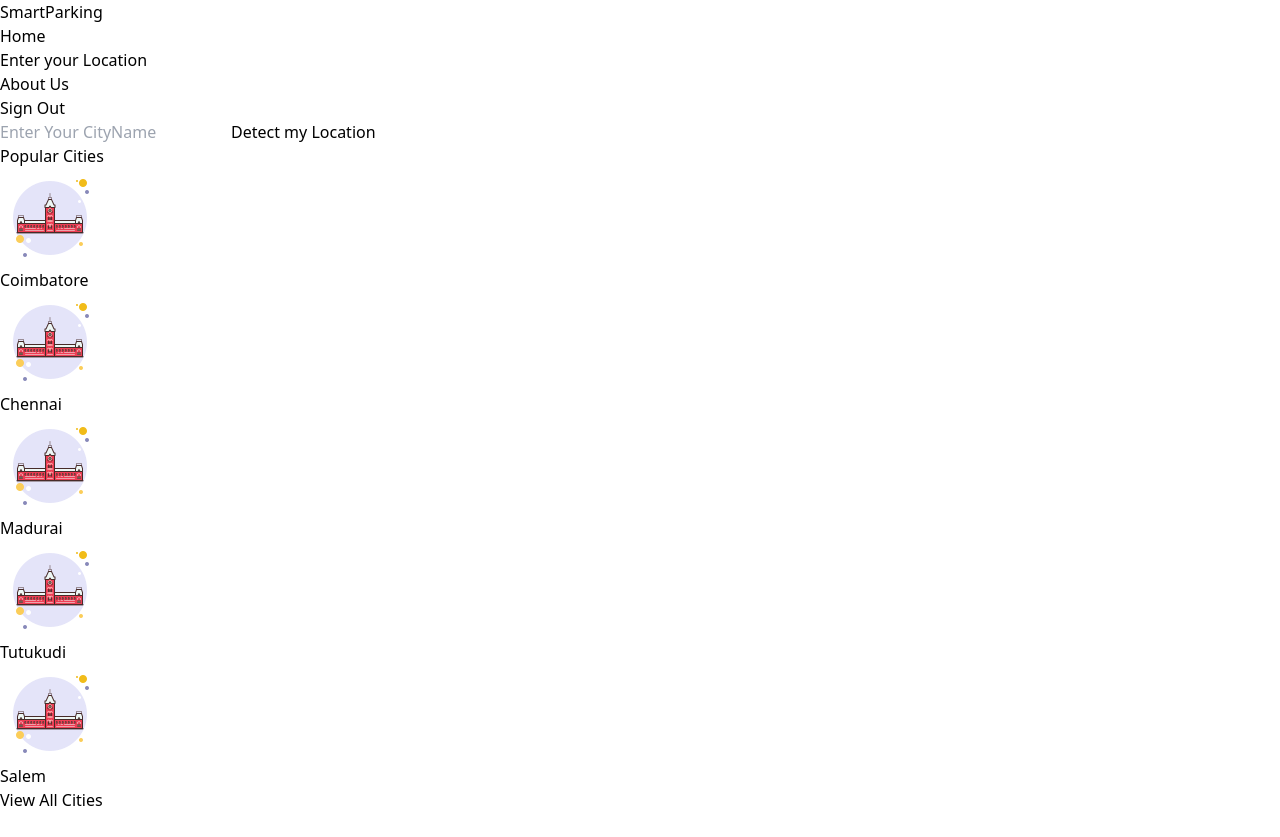
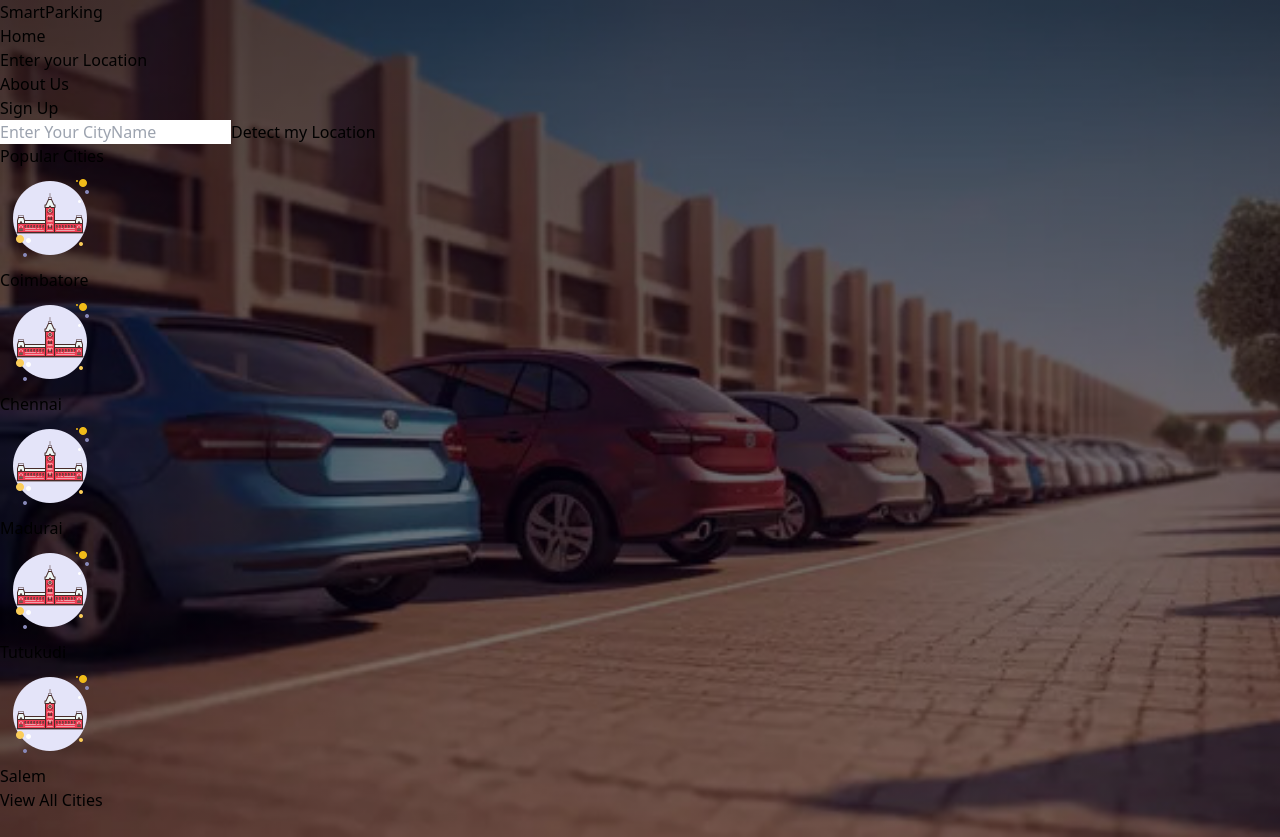
Before and after one commit to SanjaysudhanSivashunmugam/Smart-Park, a React (Vite) app: page / in a window 1280 px wide. Before the commit the page ends 812 px from the top, so only its background shows below. Built offline with nearby package versions, Linux system fonts and the light colour scheme.

Commit message:
Final Push

```diff
--- a/index.html
+++ b/index.html
@@ -6,7 +6,7 @@
     <link rel="icon" href="./src/assets/carparkingimg.png" alt="car" />
     <title>Smart Parking</title>
   </head>
-  <body class="box-border">
+  <body class="box-border hero">
     <div id="root"></div>
     <script type="module" src="/src/main.jsx"></script>
   </body>
--- a/src/Components/CoimbatoreMallsList.jsx
+++ b/src/Components/CoimbatoreMallsList.jsx
@@ -14,7 +14,7 @@ function CoimbatoreMallsList(props) {
 
     return (
         <div>
-            <ol className="p-10 bg-slate-400 rounded-2xl">
+            <ol className="p-10 bg-white opacity-85 rounded-2xl mb-48">
                 {listItems.length > 0 ? (
                     <ul className="flex justify-between">{listItems}</ul>
                 ) : (
--- a/src/Components/LocationSelect.jsx
+++ b/src/Components/LocationSelect.jsx
@@ -5,16 +5,16 @@ function LocationSelect(props) {
     // props.locationselect("chennai");
 
     return (
-        <div className="container py-28 flex justify-center">
-            <div className="bg-blue-400 w-4/6 rounded-lg py-4">
+        <div className="container py-28 flex justify-center items-center mt-[100px]">
+            <div className="bg-white opacity-90 w-4/6 rounded-lg py-12">
                 <div className="w-full flex justify-around">
                     <input
-                        className="ps-2 w-1/3 rounded-md"
+                        className="ps-2 w-1/3 rounded-md border"
                         type="text"
                         placeholder="Enter Your CityName"
                         onChange={(e) => props.locationselect(e.target.value)}
                     />
-                    <button className="text-red-700 bg-white rounded-md p-2">
+                    <button className="text-red-700 bg-white  p-2 border-2 rounded-full">
                         Detect my Location
                     </button>
                 </div>
--- a/src/Components/Navbar.jsx
+++ b/src/Components/Navbar.jsx
@@ -2,15 +2,15 @@
 function Navbar(props){
     const cityname=props.city;
     return(
-        <nav className="container flex justify-between mx-auto px-24 fixed top-0 py-3 items-center text-white z-10 bg-orange-400">
-            <h1 className="text-3xl font-bold items-center">
+        <nav className="container flex justify-between mx-auto px-24 top-0 py-3 items-center text-white z-10 fixed">
+            <a href=""><h1 className="text-3xl font-bold items-center">
             Smart<span className="text-blue-500">Parking</span>
-            </h1>
+            </h1></a>
             <ul className="flex ms-0 gap-10 items-center">
-                <a href=""><li>Home</li></a>
-                <a href=""><li>{cityname}</li></a>
-                <a href=""><li>About Us</li></a>
-                <button className="bg-white text-black px-4 py-2 rounded-full"><li>Sign Out</li></button>
+                <a href="" className="hover:font-semibold"><li>Home</li></a>
+                <a href="" className="hover:font-semibold"><li>{cityname}</li></a>
+                <a href="" className="hover:font-semibold"><li>About Us</li></a>
+                <button className="bg-white text-black px-4 py-2 rounded-full"><li>Sign Up</li></button>
             </ul>
         </nav>
     );
--- a/src/Components/PopularCities.jsx
+++ b/src/Components/PopularCities.jsx
@@ -40,7 +40,7 @@ function PopularCities({ onCityClick }) {
                 </a>
             </div>
             <div className="flex justify-center p-5">
-                <h2>View All Cities</h2>
+                <a href="" className='hover:underline'><h2>View All Cities</h2></a>
             </div>
         </>
     );
--- a/src/Components/Seat.jsx
+++ b/src/Components/Seat.jsx
@@ -45,7 +45,7 @@ function Seat() {
   }, []);
 
   return (
-    <div className="grid grid-cols-3 gap-4">
+    <div className="grid grid-cols-3 gap-4 ">
       <div
         className={`w-24 h-24 rounded-lg flex justify-center  ${!sensorData.sensor1 ? 'bg-red-400' : 'bg-green-400'}`}
       >
--- a/src/Pages/Booking.jsx
+++ b/src/Pages/Booking.jsx
@@ -25,7 +25,9 @@ function Booking(props) {
     };
 
     return (
-        <div className="p-10">
+        <div className="flex justify-center items-center mt-8 ">
+
+        <div className="p-10 bg-white mb-28 w-[75%] rounded-2xl bg-opacity-80">
 
             <div className="flex justify-evenly">
                 <div>
@@ -37,11 +39,13 @@ function Booking(props) {
                     />
                     <p className="w-96 font-semibold">Welcome to {mall.name}! Here you can find the best shopping experience in Coimbatore.</p>
                 </div>
-                <div>
+                <div className="flex justify-center items-center">
                     <Seat seats={seats} bookseat={toggleBooking}/>
                 </div>
             </div>
         </div>
+        </div>
+
     );
 }
 
--- a/src/Pages/OurPresences.jsx
+++ b/src/Pages/OurPresences.jsx
@@ -28,7 +28,7 @@ function OurPresences(props) {
                     <div  >
                         {!isMallSelect ?(
                             <div>
-                            <div className="flex justify-center m-7 text-2xl"><h1>Our Presences in {cityname}</h1></div>
+                            <div className="flex justify-center m-7 text-3xl text-white font-bold"><h1>Our Presences in {cityname}</h1></div>
                             <div className="flex justify-around" ><CoimbatoreMallsList items={coimbatoreList} mallselect={MallSelect} /></div>
                         </div>
                         ):(
@@ -37,7 +37,7 @@ function OurPresences(props) {
 
                     </div>
                 ) : (
-                    <h1 className="text-6xl pt-32">We Are Implementing Soon</h1>
+                    <h1 className="text-center pb-96 pt-48 text-7xl text-white font-bold">We Are Implementing Soon :)</h1>
                 )}
             </div>
         </div>
--- a/src/index.css
+++ b/src/index.css
@@ -3,8 +3,8 @@
 @tailwind utilities;
 
 .hero{
-    background: linear-gradient(rgba(3, 0, 16, 0.7),rgba(3, 0, 16, 0.7)), url("./assets/hero.jpg");
-    padding: 250px 0;
+    background: linear-gradient(rgba(3, 0, 16, 0.7),rgba(3, 0, 16, 0.488)), url("./assets/bg.jpg");
+    padding-bottom: 25px;
     background-size: cover;
     background-repeat: no-repeat;
 
```
Also changed, not shown: src/Components/Courses.jsx (deleted, +0 -13 lines), src/Components/Hero.jsx (deleted, +0 -16 lines), src/Pages/PaymentPage.jsx (deleted, +0 -8 lines), src/assets/bg.jpg (added).
